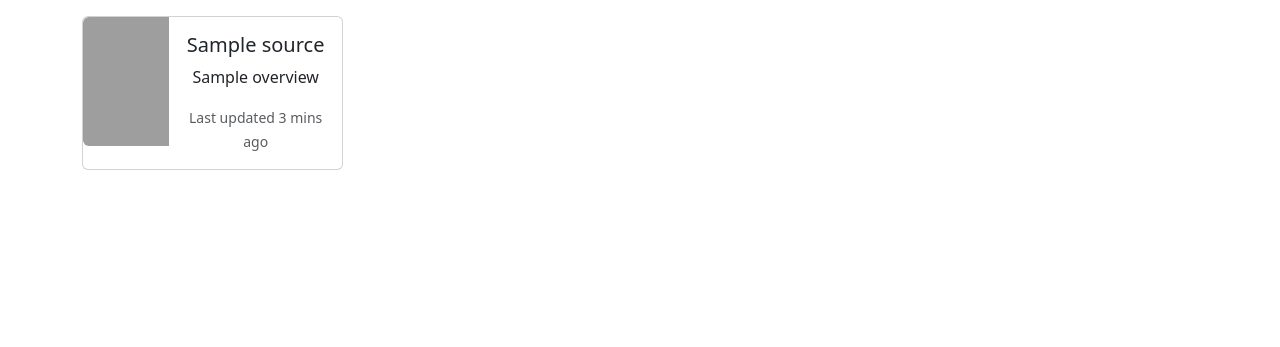
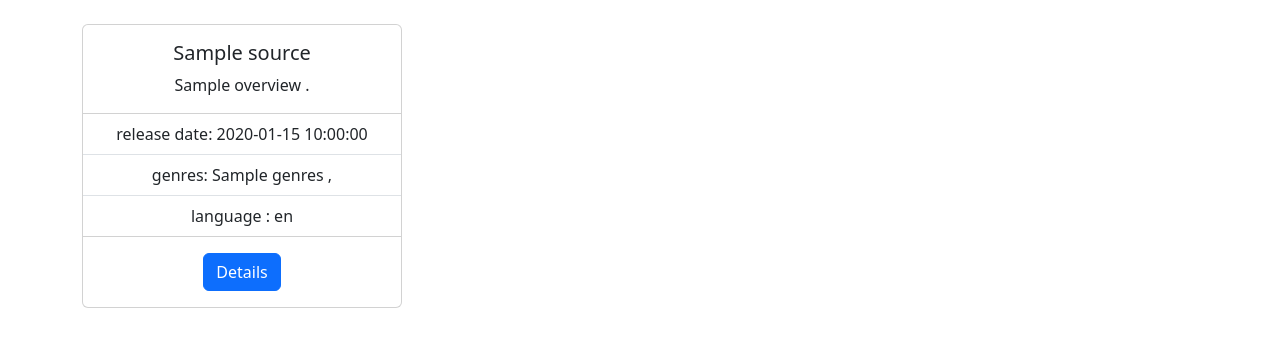
Before and after one commit to yassinessadi/es-kibana-flask-kafka, a Flask app: template api/templates/index.html in a window 1280 px wide. Shown: the part 56-403 px from the top of the page. Run offline with Flask 3, Linux system fonts and the light colour scheme; the template is opened without the code that fills it: most values are stand-ins (such as "Sample title", 1, 10 or a date in 2020); grey boxes are pictures that could not be loaded.

Commit message:
api add movies to home page

```diff
--- a/api/app.py
+++ b/api/app.py
@@ -21,7 +21,7 @@ def get_movies():
             }
         }
     }
-    result = client.search(index='movies', body=query)
+    result = client.search(index='movies_index', body=query)
     return result['hits']['hits']
 
 
@@ -39,7 +39,114 @@ def index():
     movies = get_movies()
     return render_template("index.html",movies=movies)
 
-
+maping = {
+  "mappings": {
+    "properties": {
+      "budget": {
+        "type": "long"
+      },
+      "genres_name": {
+        "type": "text",
+        "fields": {
+          "keyword": {
+            "type": "keyword",
+            "ignore_above": 256
+          }
+        }
+      },
+      "name_production_company": {
+        "type": "text",
+        "fields": {
+          "keyword": {
+            "type": "keyword",
+            "ignore_above": 256
+          }
+        }
+      },
+      "original_language": {
+        "type": "text",
+        "fields": {
+          "keyword": {
+            "type": "keyword",
+            "ignore_above": 256
+          }
+        }
+      },
+      "original_title": {
+        "type": "text",
+        "fields": {
+          "keyword": {
+            "type": "keyword",
+            "ignore_above": 256
+          }
+        }
+      },
+      "overview": {
+        "type": "text",
+        "fields": {
+          "keyword": {
+            "type": "keyword",
+            "ignore_above": 256
+          }
+        }
+      },
+      "popularity": {
+        "type": "text",
+        "fields": {
+          "keyword": {
+            "type": "keyword",
+            "ignore_above": 256
+          }
+        }
+      },
+      "release_date": {
+        "type": "date"
+      },
+      "status": {
+        "type": "text",
+        "fields": {
+          "keyword": {
+            "type": "keyword",
+            "ignore_above": 256
+          }
+        }
+      },
+      "tagline": {
+        "type": "text",
+        "fields": {
+          "keyword": {
+            "type": "keyword",
+            "ignore_above": 256
+          }
+        }
+      },
+      "title": {
+        "type": "text",
+        "fields": {
+          "keyword": {
+            "type": "keyword",
+            "ignore_above": 256
+          }
+        }
+      },
+      "video": {
+        "type": "boolean"
+      },
+      "vote_average": {
+        "type": "text",
+        "fields": {
+          "keyword": {
+            "type": "keyword",
+            "ignore_above": 256
+          }
+        }
+      },
+      "vote_count": {
+        "type": "long"
+      }
+    }
+  }
+}
 
 
 if __name__ == '__main__':
--- a/api/templates/index.html
+++ b/api/templates/index.html
@@ -25,19 +25,26 @@
             <div class="row row-cols-4 mt-3">
                 {% for movie in movies %}
                 <div class="col">
-                    <div class="card mb-3" style="max-width: 540px;">
-                        <div class="row g-0">
-                            <div class="col-md-4">
-                                <img src="https://picsum.photos/200/300" class="img-fluid rounded-start" alt="...">
+                    <div class="card mt-2" style="width: 20rem;">
+                    <div class="card-body">
+                        <h5 class="card-title">{{ movie._source.title[0:30] }}</h5>
+                        <p class="card-text">{{ movie._source.overview[0:70] }} .</p>
+                    </div>
+                    <ul class="list-group list-group-flush">
+                        <li class="list-group-item">release date: {{ movie._source.release_date }}</li>
+                        <li class="list-group-item">
+                            <div>
+                                <span>genres:</span>
+                                {% for genres in movie._source.genres_name %}
+                                <span>{{ genres }} ,</span>
+                                {% endfor %}
                             </div>
-                            <div class="col-md-8">
-                                <div class="card-body">
-                                    <h5 class="card-title">{{ movie._source.title }}</h5>
-                                    <p class="card-text">{{ movie._source.overview[0:60] }}</p>
-                                    <p class="card-text"><small class="text-body-secondary">Last updated 3 mins ago</small></p>
-                                </div>
-                            </div>
-                        </div>
+                        </li>
+                        <li class="list-group-item">language : {{movie._source.original_language }}</li>
+                    </ul>
+                    <div class="card-body">
+                        <a href="#" class="btn btn-primary">Details</a>
+                    </div>
                     </div>
                 </div>
                 {% endfor %}
--- a/producer/producer-movie.py
+++ b/producer/producer-movie.py
@@ -3,7 +3,7 @@ from confluent_kafka import Producer
 import time
 import json
 
-topic = "moviesdb_essadi"
+topic = "topic_moviedb_details"
 kafka_config = {
     "bootstrap.servers": "localhost:9092",  # Change this to your Kafka server address
 }
@@ -12,7 +12,7 @@ producer = Producer(kafka_config)
 
 counter = 3
 while True:
-    url = f"https://api.themoviedb.org/3/movie/{counter}?api_key=166d5fe76b80ebd8dfa5158f8dc108a7"
+    url = f"https://api.themoviedb.org/3/movie/{counter}?api_key=******fe76b80ebd8dfa5158f8dc108a7"
     headers = {
         "accept": "application/json"
     }
```
Also changed, not shown: consumer/main.py (+14 -12 lines).
